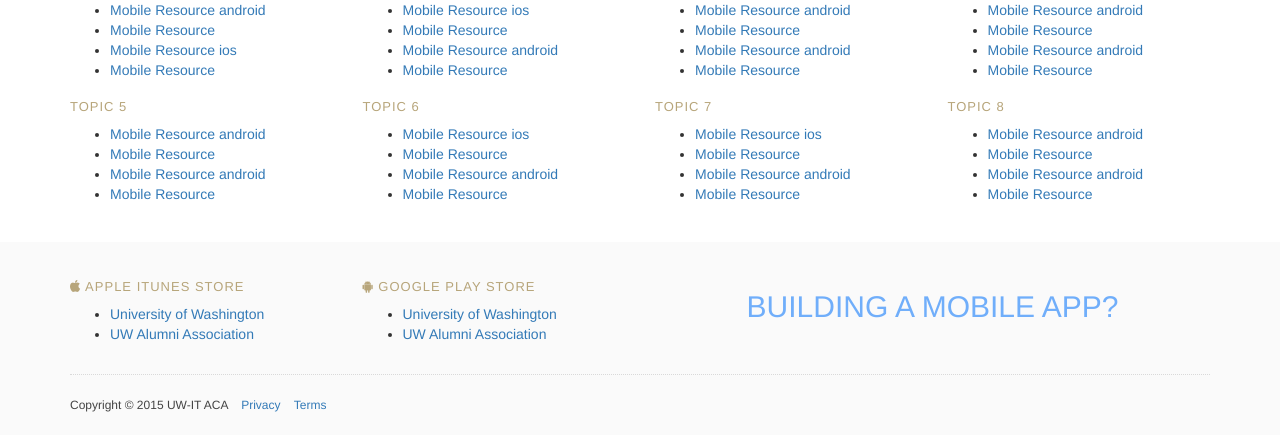
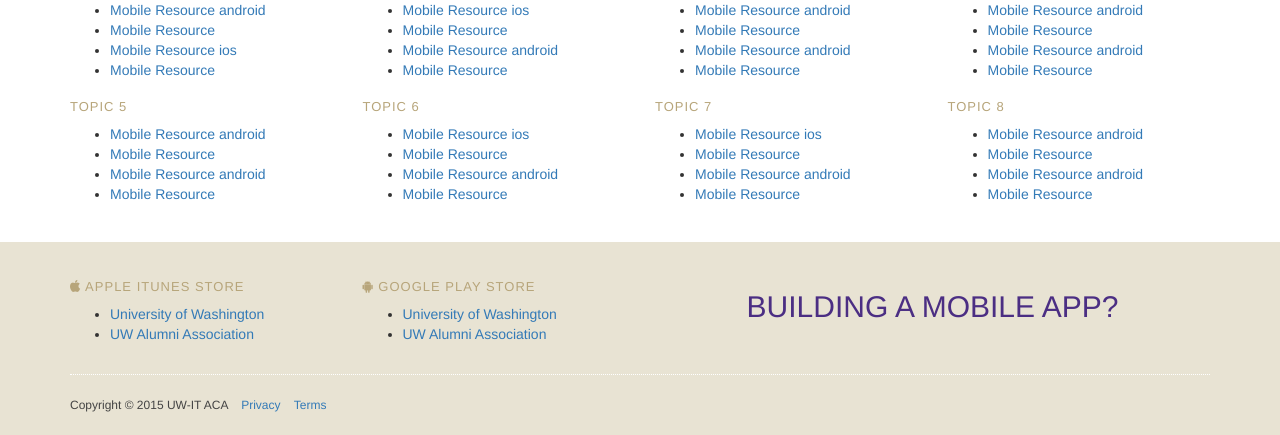
Before and after one commit to uw-it-aca/mdot, a Django app: page / in a window 1280 px wide. Shown: the part 2279-2714 px from the top of the page. Run offline with Django 3.2, Linux system fonts and the light colour scheme; style sheets or scripts are compiled from the project's sources; some libraries are stand-ins or nearby versions.

Commit message:
UW brand alignment.

```diff
--- a/mdot/static/mdot/css/mobile.less
+++ b/mdot/static/mdot/css/mobile.less
@@ -21,7 +21,7 @@
 }
 
 
-.mdot-sub-content { background: #fafafa; color: #333; min-height: 100px; padding-top: 2em;
+.mdot-sub-content { background: #e8e3d3; color: #333; min-height: 100px; padding-top: 2em;
 
     h3, h4 { text-transform: uppercase; color: #b7a57a; font-size: 13px; letter-spacing: 1px; }
 
@@ -33,18 +33,18 @@
     }
 
     .mdot-dev-link { text-align: center; margin-top: 3em;
-        a { color:#70aefa; padding:10px; margin-bottom:10px; text-transform:uppercase; text-decoration: none; }
+        a { color:#4b2e83; padding:10px; margin-bottom:10px; text-transform:uppercase; text-decoration: none; }
         a:focus, a:hover { color:white; /*background-color:#555;*/ }
     }
 }
 
 
-.mdot-footer { background: #fafafa; color: #444; font-size: 12px; line-height: 60px;
+.mdot-footer { background: #e8e3d3; color: #444; font-size: 12px; line-height: 60px;
     .container { position:relative; }
     span { margin-left: 10px;
         a { display: inline-block; }
     }
-    hr { border-style: dotted; border-color: #d9d9d9; margin-bottom: 0; }
+    hr { border-style: dotted; border-color: #fff; margin-bottom: 0; }
 }
 
 /*** sticky navigation ***/
```
